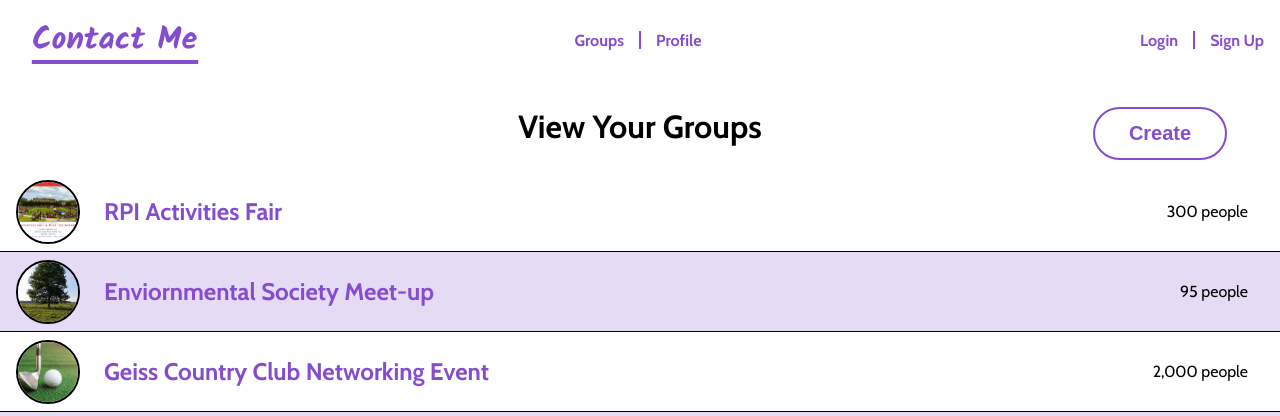
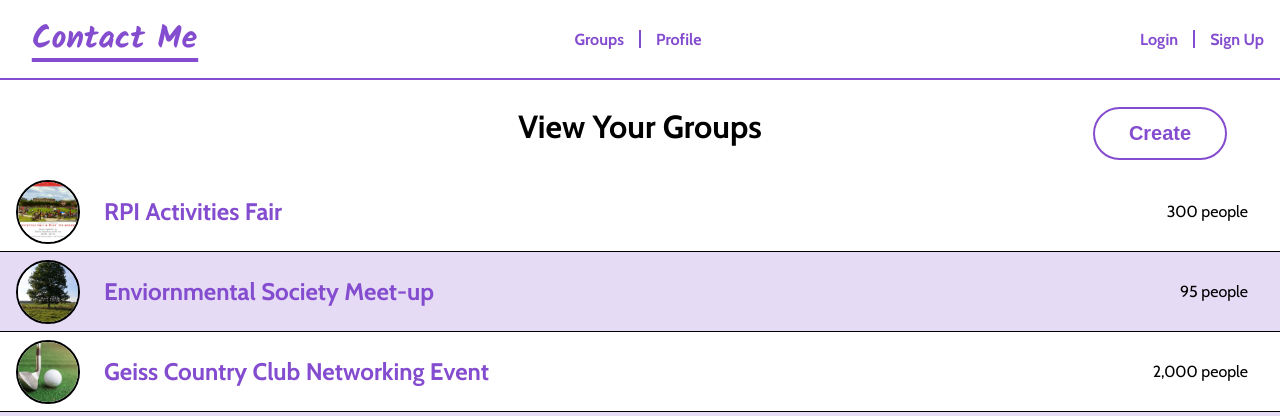
Before and after one commit to Group-2-F21-Web-Systems-Development/contact-me, a PHP site: page /groups.php in a window 1280 px wide. Shown: the top 416 px of the page. Run offline with PHP 8.4, Linux system fonts and the light colour scheme.

Commit message:
fix header

```diff
--- a/groups.php
+++ b/groups.php
@@ -18,7 +18,7 @@
       <ul>
         <li class="new-group"><a href="">+ group</a></li>
         <li><a href="">monkey</a></li>
-        <li><a href="">mommy</a></li>
+        <li><a href="">thing</a></li>
       </ul>
     </button>
     <ul>
--- a/src/styles/style.css
+++ b/src/styles/style.css
@@ -79,6 +79,7 @@ header {
   position: sticky;
   z-index: 99;
   height: 5em;
+  border-bottom: solid 2px var(--clr-accent);
 }
 
 header nav {
```
